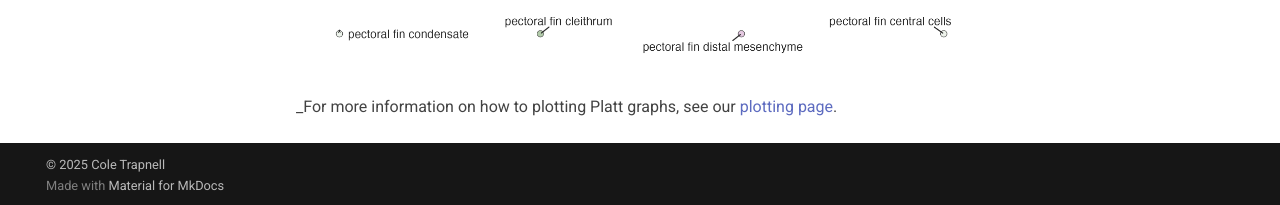
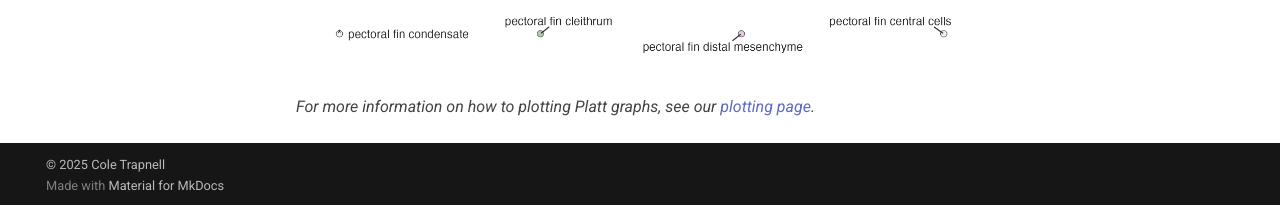
Before and after one commit to cole-trapnell-lab/platt, an MkDocs documentation site: the page built from docs/dveg.md, in a window 1280 px wide and 900 px high, scrolled down 1617 px. Shown: the part 692-897 px from the top of the window. Built offline with MkDocs 1.6.1 and Material for MkDocs 9.7.7, drawn with Linux system fonts in a browser that asks for light colours; comment, search, counter and statistics services are not loaded; part of the change alters nothing that is shown; some of the changed text lies outside the part shown.

````diff
--- a/docs/dveg.md
+++ b/docs/dveg.md
@@ -7,9 +7,9 @@ Genes are “deviantly expressed” (DvEG) in each perturbation, when they are u
 
 The function `calculate_dvegs()` takes in the following inputs:
 
-* perturb_degs
-* ref_degs
-* sig_p_val_thresh
+* `perturb_degs` - output of `compare_genes_within_state_graph`
+* `ref_degs` - output of `compare_genes_over_graph`
+* `sig_p_val_thresh`
 
 ```
 calculate_dvegs(perturb_degs,
@@ -47,4 +47,4 @@ In the lmx1b KO, _col2a1a_ has significantly lower expression in the mutant than
 
 ![](assets/pf_col2a1a_dveg.png)
 
-_For more information on how to plotting Platt graphs, see our [plotting page](https://cole-trapnell-lab.github.io/platt/plotting/).
+_For more information on how to plotting Platt graphs, see our [plotting page](https://cole-trapnell-lab.github.io/platt/plotting/)._
````
